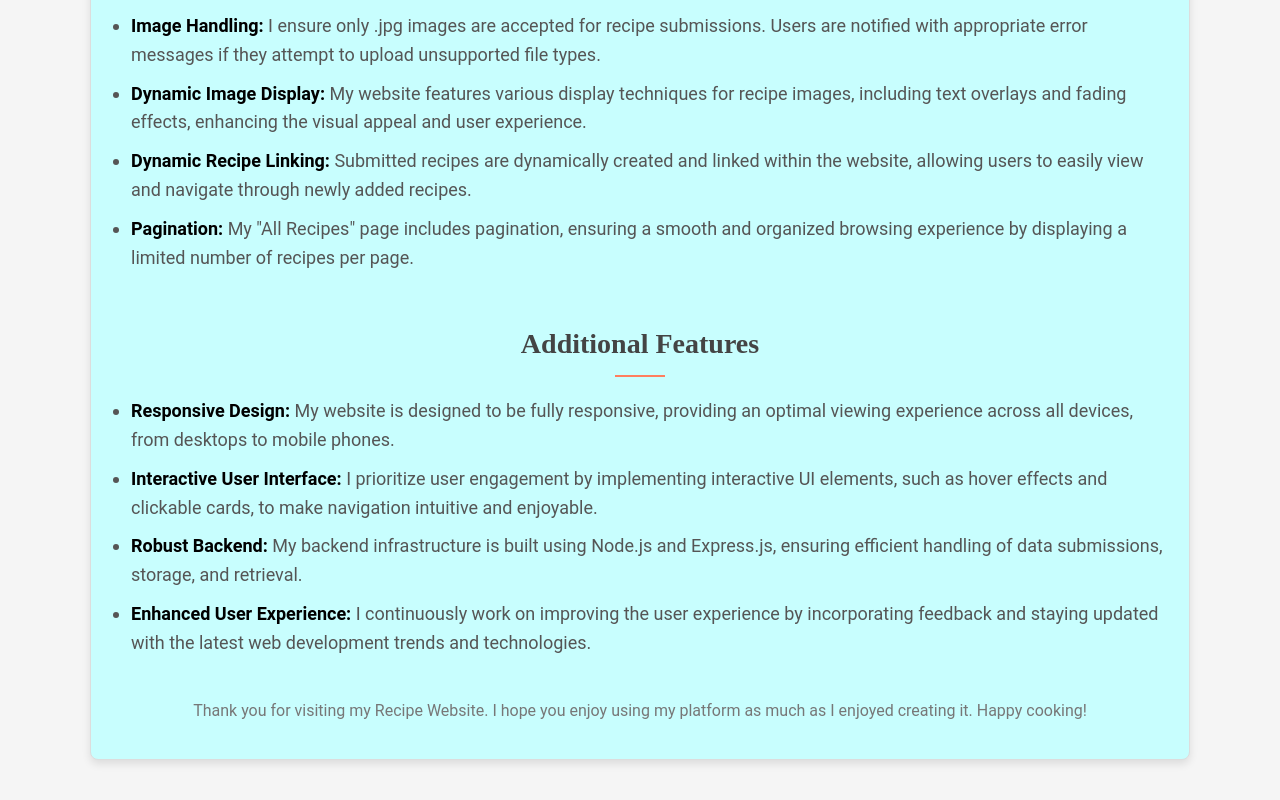
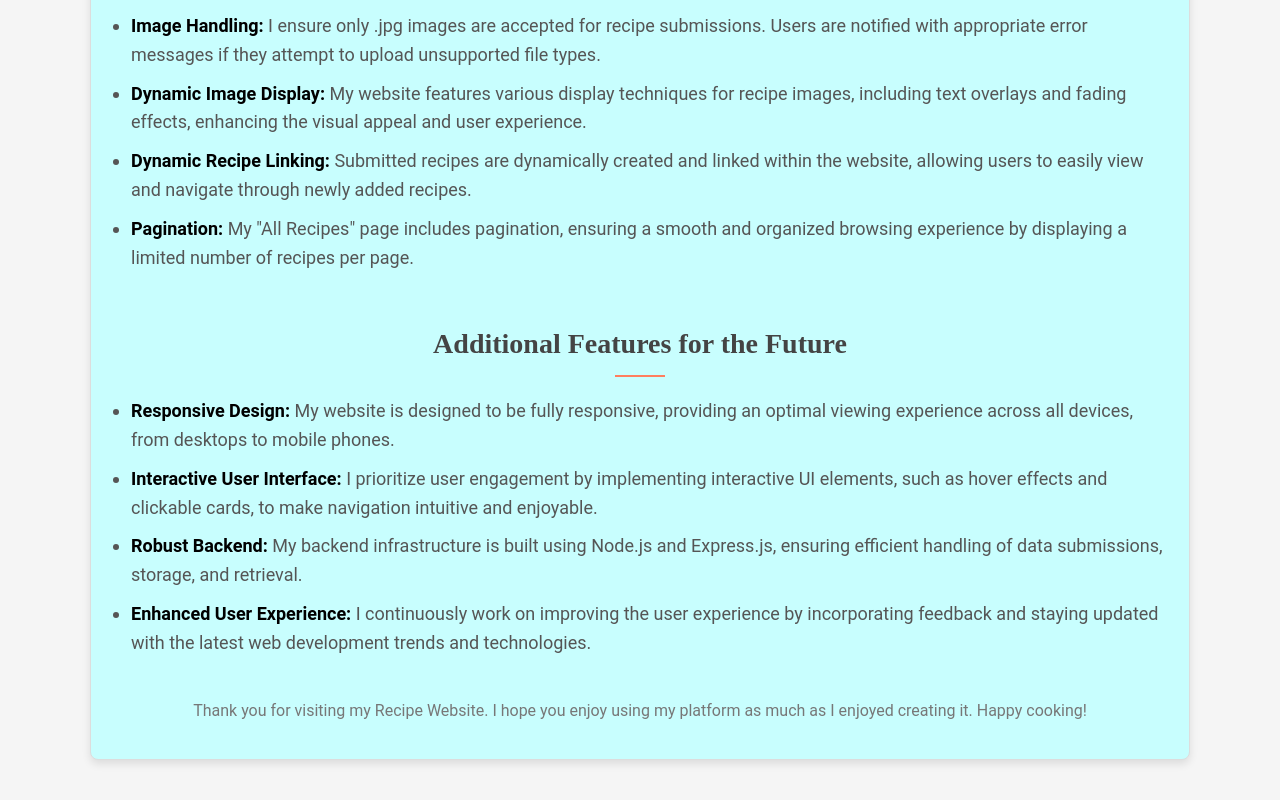
Before and after one commit to alyarshelle/RecipeSite, a React (Create React App) app in the folder recipe-site/: page /about in a window 1280 px wide. Shown: the part 659-1459 px from the top of the page. Built offline with nearby package versions, Linux system fonts and the light colour scheme.

Commit message:
Update About.js

```diff
--- a/recipe-site/src/RecipePages/About.js
+++ b/recipe-site/src/RecipePages/About.js
@@ -50,7 +50,7 @@ const About = () => {
         </ul>
       </section>
       <section>
-        <h2>Additional Features</h2>
+        <h2>Additional Features for the Future</h2>
         <ul>
           <li>
             <strong>Responsive Design:</strong> My website is designed to be fully responsive, providing an optimal viewing
```
